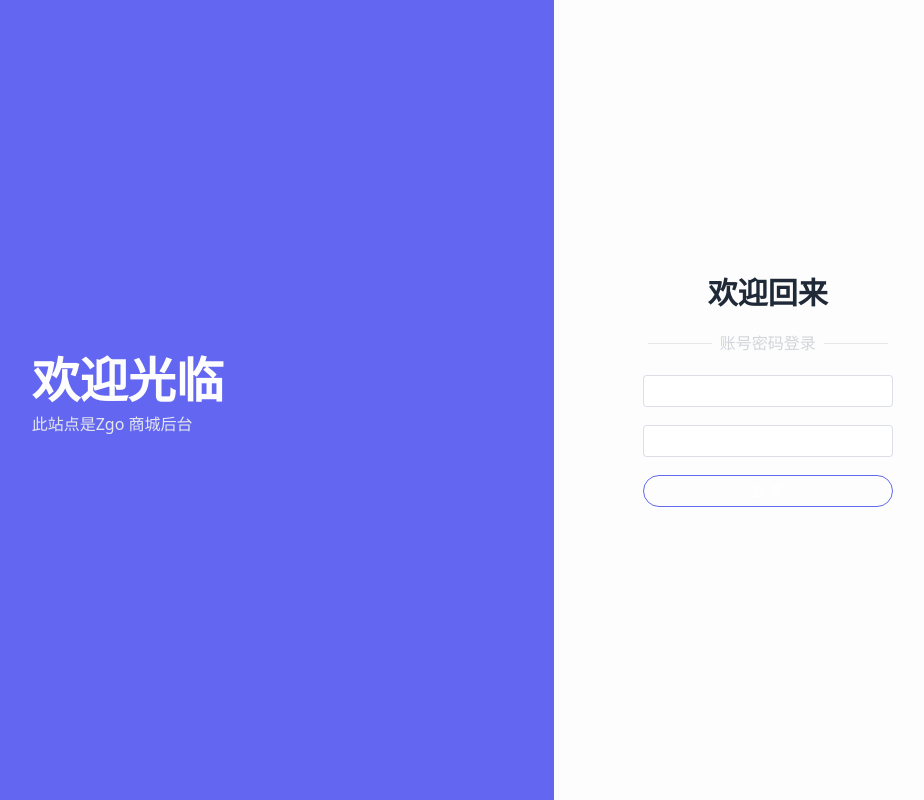
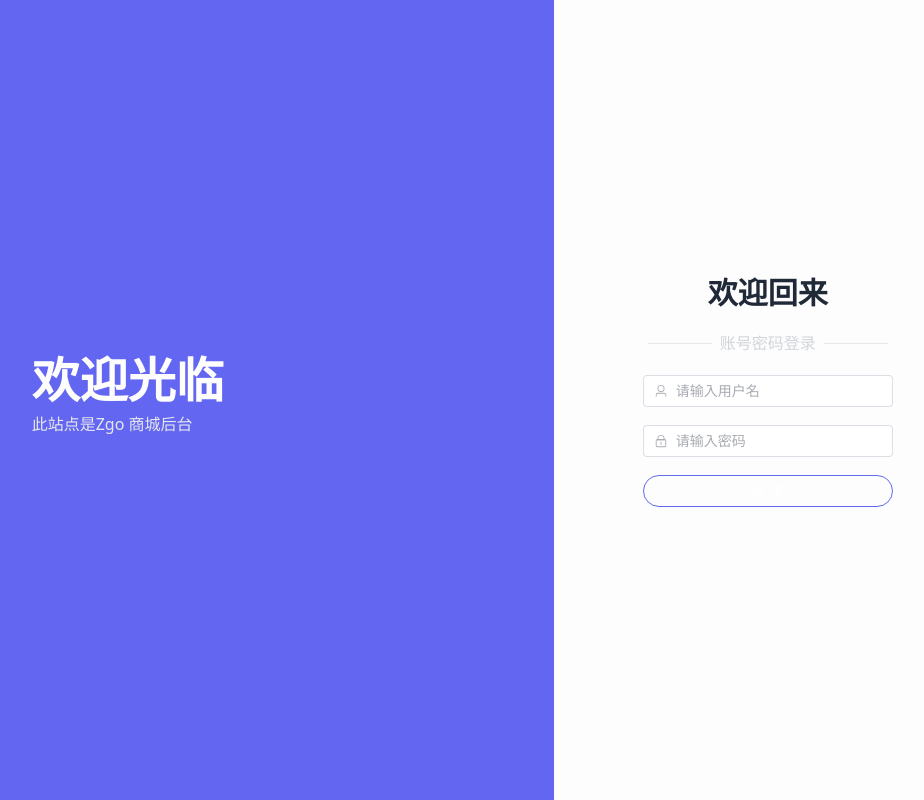
Before and after one commit to zero-li/shop-admin-web, a Vue app: page /#/login in a window 1280 px wide. Shown: the whole page, without its empty margins (299-1223 px from the left). Built offline with nearby package versions, Linux system fonts and the light colour scheme.

Commit message:
config element-plus/icons-vue

```diff
--- a/package.json
+++ b/package.json
@@ -7,6 +7,7 @@
     "preview": "vite preview --port 4173"
   },
   "dependencies": {
+    "@element-plus/icons-vue": "^2.0.9",
     "element-plus": "^2.2.16",
     "vue": "^3.2.38",
     "vue-router": "^4.1.5"
--- a/src/main.js
+++ b/src/main.js
@@ -9,8 +9,16 @@
 import App from './App.vue'
 import router from './router'
 
+// 如果您正在使用CDN引入，请删除下面一行。
+import * as ElementPlusIconsVue from '@element-plus/icons-vue'
+
 
 const app = createApp(App);
+
+
+for (const [key, component] of Object.entries(ElementPlusIconsVue)) {
+  app.component(key, component)
+}
 
 app.use(router)
 app.use(ElementPlus)
--- a/src/pages/login.vue
+++ b/src/pages/login.vue
@@ -16,10 +16,18 @@
             </div>
             <el-form :model="form" class="w-[250px]">
                 <el-form-item >
-                    <el-input v-model="form.username" />
+                    <el-input v-model="form.username" placeholder="请输入用户名">
+                        <template #prefix>
+                            <el-icon><User /></el-icon>
+                        </template>
+                    </el-input>
                 </el-form-item>
                 <el-form-item >
-                    <el-input v-model="form.password" />
+                    <el-input v-model="form.password" placeholder="请输入密码">
+                        <template #prefix>
+                            <el-icon><Lock /></el-icon>
+                        </template>
+                    </el-input>
                 </el-form-item>
 
                 <el-form-item>
```
Also changed, not shown: 1 other file (tests, documents, lock files or other folders).
